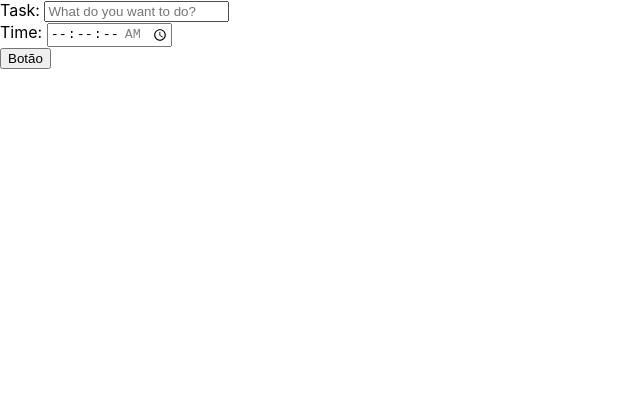
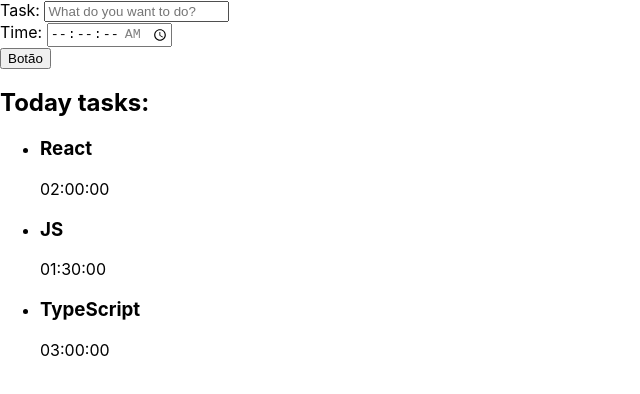
Before and after one commit to matheusrf96/task-manager, a React (Create React App) app: page / in a window 1280 px wide. Shown: the top 394 px of the page, without its empty margins (0-640 px from the left). Built offline with nearby package versions, Linux system fonts and the light colour scheme; the HTML template or start-up script is replaced by a standard one.

Commit message:
Create list component

```diff
--- a/src/App.tsx
+++ b/src/App.tsx
@@ -1,10 +1,14 @@
 import React from 'react';
+
 import Form from './components/Form';
+import List from './components/List';
+
 
 function App() {
   return (
     <div className="App">
       <Form />
+      <List />
     </div>
   );
 }
--- /dev/null
+++ b/src/components/List/index.tsx
@@ -0,0 +1,30 @@
+import React from "react";
+
+function List() {
+    const tasks = [{
+        task: 'React',
+        time: '02:00:00',
+    }, {
+        task: 'JS',
+        time: '01:30:00',
+    }, {
+        task: 'TypeScript',
+        time: '03:00:00',
+    }]
+
+    return (
+        <aside>
+            <h2>Today tasks: </h2>
+            <ul>
+                { tasks.map((task, index) => (
+                    <li key={ index }>
+                        <h3>{ task.task }</h3>
+                        <span>{ task.time }</span>
+                    </li>
+                ))}
+            </ul>
+        </aside>
+    )
+}
+
+export default List;
```
